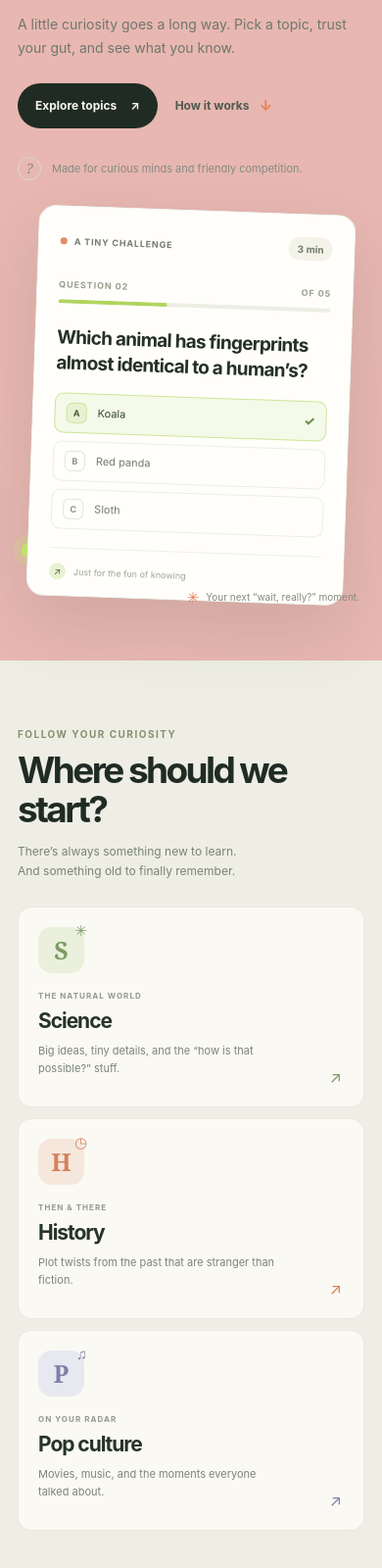
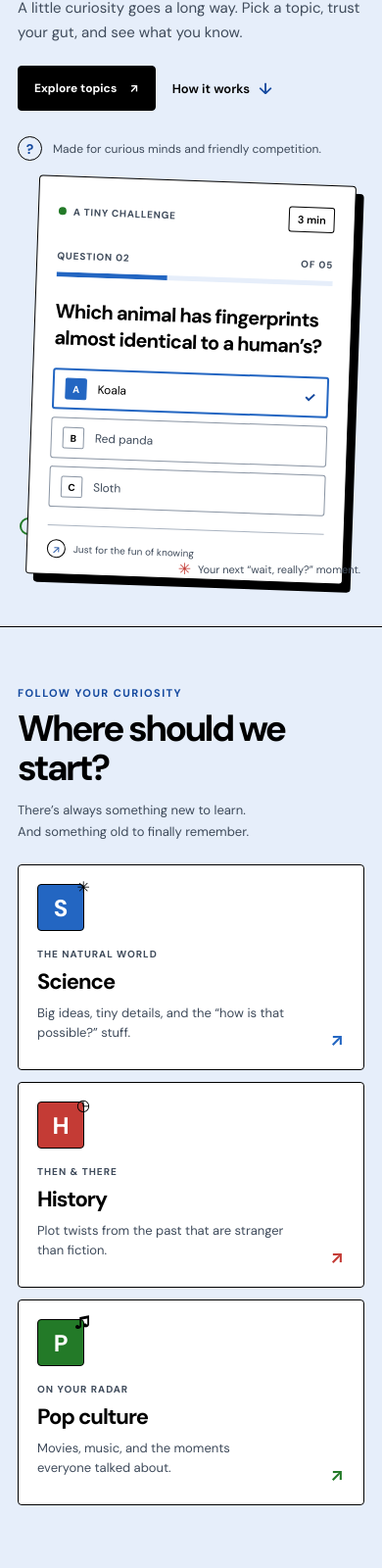
Before and after one commit to pineapple-porty/quizzz-app, a website: page public/index.html in a window 390 px wide. Shown: the part 307-1907 px from the top of the page at 98% size. Drawn offline with Linux system fonts and the light colour scheme.

Commit message:
finished up styling for the one page existing

```diff
--- a/public/index.html
+++ b/public/index.html
@@ -3,10 +3,13 @@
   <head>
     <meta charset="utf-8">
     <meta name="viewport" content="width=device-width, initial-scale=1">
-    <meta name="theme-color" content="#e8b7b2">
+    <meta name="theme-color" content="#e6eefa">
     <meta name="description" content="A better kind of brain break. Pick a topic, follow your curiosity, and see what you know.">
     <title>zachs-quiz — Big questions. Good vibes.</title>
     <link rel="icon" type="image/svg+xml" href="/favicon.svg">
+    <link rel="preconnect" href="https://fonts.googleapis.com">
+    <link rel="preconnect" href="https://fonts.gstatic.com" crossorigin>
+    <link href="https://fonts.googleapis.com/css2?family=DM+Sans:wght@400..700&display=swap" rel="stylesheet">
     <link rel="stylesheet" href="/styles.css">
     <script src="/app.js" defer></script>
   </head>
--- a/public/styles.css
+++ b/public/styles.css
@@ -1,9 +1,18 @@
 :root {
-  --bg-page: #e8b7b2;
+  --color-bg-base: #e6eefa;
+  --color-text-main: #000000;
+  --color-surface: #ffffff;
+  --color-accent-blue: #13489e;
+  --color-accent-red: #9e1313;
+  --color-accent-green: #159e13;
+  --color-accent-blue-light: #2366c2;
+  --color-accent-red-light: #c43b35;
+  --color-accent-green-light: #237a28;
+  --color-text-secondary: #3f4b5b;
   color-scheme: light;
-  font-family: Inter, ui-sans-serif, system-ui, -apple-system, BlinkMacSystemFont, "Segoe UI", sans-serif;
-  color: #202c23;
-  background: var(--bg-page);
+  font-family: "DM Sans", system-ui, -apple-system, BlinkMacSystemFont, "Segoe UI", Roboto, sans-serif;
+  color: var(--color-text-main);
+  background: var(--color-bg-base);
   font-synthesis: none;
   text-rendering: optimizeLegibility;
   scroll-behavior: smooth;
@@ -16,7 +25,7 @@
 body {
   min-width: 320px;
   margin: 0;
-  background: var(--bg-page);
+  background: var(--color-bg-base);
 }
 
 button,
@@ -40,23 +49,29 @@ a {
   left: 10px;
   padding: 10px 14px;
   transform: translateY(-150%);
-  border-radius: 8px;
-  color: #fff;
-  background: #202c23;
+  border: 1px solid var(--color-text-main);
+  border-radius: 4px;
+  color: var(--color-surface);
+  background: var(--color-text-main);
 }
 
 .skip-link:focus {
   transform: translateY(0);
 }
 
+:focus-visible {
+  outline: 3px solid var(--color-accent-blue-light);
+  outline-offset: 3px;
+}
+
 .site-header {
   position: relative;
   z-index: 5;
-  border-bottom: 1px solid rgba(32, 44, 35, 0.1);
+  border-bottom: 1px solid var(--color-text-main);
 }
 
 .header-inner {
-  min-height: 82px;
+  min-height: 76px;
   display: flex;
   align-items: center;
   justify-content: space-between;
@@ -65,10 +80,10 @@ a {
 .brand {
   display: inline-flex;
   align-items: center;
-  gap: 11px;
-  color: #202c23;
+  gap: 10px;
+  color: var(--color-text-main);
   font-size: 17px;
-  font-weight: 780;
+  font-weight: 700;
   letter-spacing: -0.055em;
   text-decoration: none;
 }
@@ -78,10 +93,10 @@ a {
   height: 34px;
   display: grid;
   place-items: center;
-  border-radius: 11px;
-  color: #202c23;
-  background: #c9ed6d;
-  font-family: Georgia, serif;
+  border: 1px solid var(--color-text-main);
+  border-radius: 4px;
+  color: var(--color-surface);
+  background: var(--color-text-main);
   font-size: 22px;
   font-style: italic;
   font-weight: 700;
@@ -91,11 +106,10 @@ a {
 .site-nav {
   display: flex;
   align-items: center;
-  gap: 36px;
+  gap: 32px;
 }
 
 .site-nav > a:not(.button) {
-  color: #626c61;
   font-size: 13px;
   font-weight: 600;
   text-decoration: none;
@@ -104,40 +118,42 @@ a {
 
 .site-nav > a:not(.button):hover,
 .footer-top:hover {
-  color: #202c23;
+  color: var(--color-accent-blue);
 }
 
 .button {
-  min-height: 50px;
+  min-height: 48px;
   display: inline-flex;
   align-items: center;
   justify-content: center;
-  gap: 20px;
-  padding: 0 21px;
-  border: 1px solid transparent;
-  border-radius: 999px;
+  gap: 18px;
+  padding: 0 20px;
+  border: 1px solid var(--color-text-main);
+  border-radius: 4px;
   font-size: 13px;
   font-weight: 700;
   text-decoration: none;
-  transition: background 160ms ease, color 160ms ease, transform 160ms ease;
+  transition: background-color 160ms ease, color 160ms ease, transform 160ms ease, box-shadow 160ms ease;
 }
 
 .button:hover {
-  transform: translateY(-2px);
+  transform: translate(-2px, -2px);
+  box-shadow: 3px 3px 0 var(--color-text-main);
 }
 
 .button--small {
   min-height: 40px;
-  gap: 15px;
-  padding-inline: 17px;
-  color: #f8f7f0;
-  background: #202c23;
+  gap: 14px;
+  padding-inline: 16px;
+  color: var(--color-surface);
+  background: var(--color-text-main);
   font-size: 12px;
 }
 
 .button--small:hover,
 .button--primary:hover {
-  background: #344438;
+  color: var(--color-text-main);
+  background: var(--color-bg-base);
 }
 
 .menu-toggle {
@@ -145,86 +161,81 @@ a {
 }
 
 .hero {
-  min-height: 620px;
+  min-height: 590px;
   display: grid;
-  grid-template-columns: 1fr 0.9fr;
+  grid-template-columns: 1fr 0.92fr;
   align-items: center;
-  gap: 55px;
-  padding-top: 50px;
-  padding-bottom: 78px;
+  gap: 48px;
+  padding-top: 48px;
+  padding-bottom: 64px;
 }
 
 .hero-copy {
-  padding: 20px 0 0;
+  padding: 18px 0 0;
 }
 
 .eyebrow {
   display: flex;
   align-items: center;
   gap: 9px;
-  margin: 0 0 23px;
-  color: #717a6e;
-  font-size: 10px;
-  font-weight: 750;
-  letter-spacing: 0.15em;
+  margin: 0 0 22px;
+  color: var(--color-accent-blue);
+  font-size: 11px;
+  font-weight: 700;
+  letter-spacing: 0.13em;
 }
 
 .eyebrow-spark {
-  color: #e87f56;
-  font-size: 17px;
+  color: var(--color-accent-red-light);
+  font-size: 18px;
 }
 
 .hero h1 {
+  max-width: 620px;
   margin: 0;
-  color: #202c23;
-  font-size: clamp(58px, 7.2vw, 91px);
-  font-weight: 720;
+  color: var(--color-text-main);
+  font-size: clamp(58px, 7.1vw, 88px);
+  font-weight: 700;
   letter-spacing: -0.085em;
-  line-height: 0.99;
+  line-height: 0.98;
 }
 
 .hero h1 span {
-  color: #7d9365;
-  font-family: Georgia, "Times New Roman", serif;
-  font-size: 0.91em;
-  font-weight: 500;
-  font-style: italic;
-  letter-spacing: -0.085em;
+  color: var(--color-accent-blue-light);
 }
 
 .hero-description {
   max-width: 430px;
-  margin: 25px 0 0;
-  color: #6e776b;
+  margin: 24px 0 0;
+  color: var(--color-text-secondary);
   font-size: 16px;
-  line-height: 1.75;
+  line-height: 1.65;
 }
 
 .hero-actions {
   display: flex;
   align-items: center;
-  gap: 25px;
-  margin-top: 30px;
+  gap: 24px;
+  margin-top: 28px;
 }
 
 .button--primary {
-  color: #f8f7f0;
-  background: #202c23;
+  color: var(--color-surface);
+  background: var(--color-text-main);
 }
 
 .text-link {
   display: inline-flex;
   align-items: center;
-  gap: 10px;
-  color: #4e5a4d;
-  font-size: 12px;
-  font-weight: 650;
+  gap: 9px;
+  font-size: 13px;
+  font-weight: 600;
   text-decoration: none;
 }
 
 .text-link span {
-  color: #e87f56;
-  font-size: 15px;
+  color: var(--color-accent-blue);
+  font-size: 16px;
   transition: transform 160ms ease;
 }
 
@@ -236,27 +247,26 @@ a {
   display: flex;
   align-items: center;
   gap: 11px;
-  margin-top: 47px;
-  color: #858b7f;
-  font-size: 11px;
+  margin-top: 40px;
+  color: var(--color-text-secondary);
+  font-size: 12px;
 }
 
 .note-mark {
-  width: 24px;
-  height: 24px;
+  width: 25px;
+  height: 25px;
   display: grid;
   place-items: center;
-  border: 1px solid #d8dacc;
+  border: 1px solid var(--color-text-main);
   border-radius: 50%;
-  color: #7d9365;
-  font-family: Georgia, serif;
+  color: var(--color-accent-blue);
   font-size: 14px;
-  font-style: italic;
+  font-weight: 700;
 }
 
 .hero-visual {
   position: relative;
-  min-height: 445px;
+  min-height: 440px;
   display: grid;
   place-items: center;
   isolation: isolate;
@@ -265,31 +275,31 @@ a {
 .visual-orbit {
   position: absolute;
   z-index: -1;
-  border: 1px solid rgba(125, 147, 101, 0.22);
+  border: 1px solid var(--color-text-main);
   border-radius: 50%;
 }
 
 .orbit-one {
-  width: 405px;
-  height: 405px;
+  width: 395px;
+  height: 395px;
   transform: rotate(-27deg) scaleY(0.65);
 }
 
 .orbit-two {
-  width: 360px;
-  height: 360px;
+  width: 350px;
+  height: 350px;
   transform: rotate(42deg) scaleY(0.65);
 }
 
 .quiz-preview {
   position: relative;
   width: min(100%, 378px);
-  padding: 25px 27px 17px;
+  padding: 24px 26px 17px;
   transform: rotate(2deg);
-  border: 1px solid rgba(39, 56, 40, 0.08);
-  border-radius: 18px;
-  background: #fffefa;
-  box-shadow: 0 26px 70px rgba(46, 59, 43, 0.13);
+  border: 1px solid var(--color-text-main);
+  border-radius: 4px;
+  background: var(--color-surface);
+  box-shadow: 8px 8px 0 var(--color-text-main);
 }
 
 .preview-topline,
@@ -304,59 +314,56 @@ a {
   display: inline-flex;
   align-items: center;
   gap: 7px;
-  color: #737b70;
-  font-size: 9px;
-  font-weight: 750;
-  letter-spacing: 0.09em;
+  color: var(--color-text-secondary);
+  font-size: 10px;
+  font-weight: 700;
+  letter-spacing: 0.07em;
 }
 
 .live-dot {
-  width: 7px;
-  height: 7px;
+  width: 8px;
+  height: 8px;
   border-radius: 50%;
-  background: #e78b63;
+  background: var(--color-accent-green-light);
 }
 
 .preview-time {
-  padding: 6px 9px;
-  border-radius: 999px;
-  color: #6f7969;
-  background: #f3f3e9;
-  font-size: 10px;
-  font-weight: 650;
+  padding: 5px 8px;
+  border: 1px solid var(--color-text-main);
+  border-radius: 3px;
+  font-size: 11px;
+  font-weight: 600;
 }
 
 .question-progress {
-  margin-top: 27px;
-  color: #98a08f;
-  font-size: 9px;
-  font-weight: 750;
-  letter-spacing: 0.1em;
+  margin-top: 26px;
+  color: var(--color-text-secondary);
+  font-size: 10px;
+  font-weight: 700;
+  letter-spacing: 0.08em;
 }
 
 .progress-track {
-  height: 4px;
+  height: 5px;
   overflow: hidden;
   margin-top: 10px;
-  border-radius: 999px;
-  background: #eceee4;
+  background: var(--color-bg-base);
 }
 
 .progress-track span {
   width: 40%;
   height: 100%;
   display: block;
-  border-radius: inherit;
-  background: #b1d45e;
+  background: var(--color-accent-blue-light);
 }
 
 .quiz-preview h2 {
   margin: 22px 0 17px;
-  color: #253126;
-  font-size: 19px;
-  font-weight: 690;
+  color: var(--color-text-main);
+  font-size: 20px;
+  font-weight: 700;
   letter-spacing: -0.04em;
-  line-height: 1.36;
+  line-height: 1.35;
 }
 
 .answer-list {
@@ -368,67 +375,66 @@ a {
 }
 
 .answer-option {
-  min-height: 41px;
+  min-height: 42px;
   display: flex;
   align-items: center;
   gap: 11px;
   padding: 0 11px;
-  border: 1px solid #eceee8;
-  border-radius: 9px;
-  color: #747c70;
-  font-size: 11px;
+  border: 1px solid #8994a3;
+  border-radius: 3px;
+  color: var(--color-text-secondary);
+  font-size: 12px;
 }
 
 .answer-letter {
-  width: 21px;
-  height: 21px;
+  width: 22px;
+  height: 22px;
   display: grid;
   place-items: center;
-  border: 1px solid #e2e5dd;
-  border-radius: 6px;
-  color: #8b9387;
-  font-size: 9px;
-  font-weight: 750;
+  border: 1px solid #8994a3;
+  border-radius: 2px;
+  color: var(--color-text-main);
+  font-size: 10px;
+  font-weight: 700;
 }
 
 .answer-option--selected {
-  border-color: #cde597;
-  color: #374a30;
-  background: #f4f9e9;
+  border: 2px solid var(--color-accent-blue-light);
+  color: var(--color-text-main);
 }
 
 .answer-option--selected .answer-letter {
-  border-color: #cde597;
-  color: #465b33;
-  background: #e8f2d3;
+  border-color: var(--color-accent-blue-light);
+  color: var(--color-surface);
+  background: var(--color-accent-blue-light);
 }
 
 .answer-check {
   margin-left: auto;
-  color: #719347;
-  font-size: 13px;
-  font-weight: 800;
+  color: var(--color-accent-blue);
+  font-size: 14px;
+  font-weight: 700;
 }
 
 .preview-footer {
   justify-content: flex-start;
   gap: 8px;
-  margin-top: 19px;
-  padding-top: 15px;
-  border-top: 1px solid #f0f0e9;
-  color: #a0a598;
-  font-size: 9px;
+  margin-top: 18px;
+  padding-top: 14px;
+  border-top: 1px solid #aab4c1;
+  color: var(--color-text-secondary);
+  font-size: 10px;
 }
 
 .preview-footer-icon {
-  width: 17px;
-  height: 17px;
+  width: 19px;
+  height: 19px;
   display: grid;
   place-items: center;
+  border: 1px solid var(--color-text-main);
   border-radius: 50%;
-  color: #526644;
-  background: #e8f2d3;
-  font-size: 10px;
+  color: var(--color-accent-blue);
+  font-size: 11px;
 }
 
 .floaty {
@@ -437,43 +443,42 @@ a {
 }
 
 .floaty-star {
-  top: 53px;
-  right: 36px;
-  color: #e87f56;
+  top: 46px;
+  right: 27px;
+  color: var(--color-accent-red-light);
   font-size: 38px;
   transform: rotate(12deg);
 }
 
 .floaty-dot {
-  bottom: 49px;
-  left: 29px;
-  width: 17px;
-  height: 17px;
+  bottom: 45px;
+  left: 27px;
+  width: 18px;
+  height: 18px;
+  border: 2px solid var(--color-accent-green-light);
   border-radius: 50%;
-  background: #c9ed6d;
-  box-shadow: 0 0 0 8px rgba(201, 237, 109, 0.2);
 }
 
 .visual-caption {
   position: absolute;
   right: 2px;
-  bottom: 3px;
+  bottom: 1px;
   display: flex;
   align-items: center;
   gap: 7px;
   margin: 0;
-  color: #858b7f;
-  font-size: 10px;
+  color: var(--color-text-secondary);
+  font-size: 11px;
 }
 
 .visual-caption span {
-  color: #e87f56;
-  font-size: 15px;
+  color: var(--color-accent-red-light);
+  font-size: 16px;
 }
 
 .topic-section {
-  padding: 94px 0 107px;
-  background: #eeeee4;
+  padding: 78px 0 92px;
+  border-top: 1px solid var(--color-text-main);
 }
 
 .section-heading {
@@ -481,29 +486,28 @@ a {
   align-items: flex-end;
   justify-content: space-between;
   gap: 30px;
-  margin-bottom: 34px;
+  margin-bottom: 30px;
 }
 
 .section-heading .eyebrow {
-  margin-bottom: 11px;
-  color: #85906f;
+  margin-bottom: 10px;
 }
 
 .section-heading h2,
 .how-intro h2 {
   margin: 0;
-  color: #202c23;
-  font-size: clamp(32px, 4vw, 46px);
-  font-weight: 690;
+  color: var(--color-text-main);
+  font-size: clamp(34px, 4vw, 48px);
+  font-weight: 700;
   letter-spacing: -0.07em;
   line-height: 1.08;
 }
 
 .section-note {
   margin: 0 0 3px;
-  color: #7b8376;
-  font-size: 12px;
-  line-height: 1.7;
+  color: var(--color-text-secondary);
+  font-size: 13px;
+  line-height: 1.65;
 }
 
 .topic-grid {
@@ -514,129 +518,128 @@ a {
 
 .topic-card {
   position: relative;
-  min-height: 256px;
-  padding: 23px 23px 25px;
+  min-height: 250px;
+  padding: 22px;
   overflow: hidden;
-  border: 1px solid rgba(32, 44, 35, 0.07);
-  border-radius: 14px;
-  background: #faf9f3;
-  transition: transform 180ms ease, box-shadow 180ms ease;
+  border: 1px solid var(--color-text-main);
+  border-radius: 4px;
+  background: var(--color-surface);
+  transition: transform 160ms ease, box-shadow 160ms ease;
 }
 
 .topic-card:hover {
-  transform: translateY(-4px);
-  box-shadow: 0 14px 30px rgba(41, 53, 38, 0.08);
+  transform: translate(-3px, -3px);
+  box-shadow: 5px 5px 0 var(--color-text-main);
 }
 
 .topic-card--science {
-  --topic-color: #7c9b64;
-  --topic-bg: #eaf0dc;
+  --topic-color: var(--color-accent-blue-light);
 }
 
 .topic-card--history {
-  --topic-color: #d3815c;
-  --topic-bg: #f6e7dc;
+  --topic-color: var(--color-accent-red-light);
 }
 
 .topic-card--culture {
-  --topic-color: #7e80a7;
-  --topic-bg: #e8e8f0;
+  --topic-color: var(--color-accent-green-light);
 }
 
 .topic-icon {
-  width: 47px;
-  height: 47px;
+  width: 48px;
+  height: 48px;
   position: relative;
   display: grid;
   place-items: center;
-  margin-bottom: 25px;
-  border-radius: 14px;
-  color: var(--topic-color);
-  background: var(--topic-bg);
-  font-family: Georgia, serif;
-  font-size: 25px;
+  margin-bottom: 23px;
+  border: 1px solid var(--color-text-main);
+  border-radius: 4px;
+  color: var(--color-surface);
+  background: var(--topic-color);
+  font-size: 24px;
   font-weight: 700;
 }
 
 .topic-icon span {
   position: absolute;
-  top: -5px;
-  right: -3px;
-  color: var(--topic-color);
-  font-family: sans-serif;
-  font-size: 15px;
+  top: -8px;
+  right: -7px;
+  color: var(--color-text-main);
+  font-size: 16px;
 }
 
 .topic-kicker {
-  margin: 0 0 8px;
-  color: #939a8c;
-  font-size: 8px;
-  font-weight: 750;
-  letter-spacing: 0.13em;
+  margin: 0 0 7px;
+  color: var(--color-text-secondary);
+  font-size: 10px;
+  font-weight: 700;
+  letter-spacing: 0.1em;
 }
 
 .topic-card h3 {
   margin: 0;
-  color: #263328;
-  font-size: 21px;
-  font-weight: 690;
-  letter-spacing: -0.05em;
+  color: var(--color-text-main);
+  font-size: 22px;
+  font-weight: 700;
+  letter-spacing: -0.045em;
 }
 
 .topic-card > p:last-of-type {
   max-width: 255px;
-  margin: 9px 0 0;
-  color: #7d8579;
-  font-size: 11px;
-  line-height: 1.65;
+  margin: 8px 0 0;
+  color: var(--color-text-secondary);
+  font-size: 13px;
+  line-height: 1.55;
 }
 
 .topic-arrow {
   position: absolute;
-  right: 22px;
-  bottom: 20px;
+  right: 20px;
+  bottom: 18px;
   color: var(--topic-color);
-  font-size: 16px;
+  font-size: 18px;
+  font-weight: 700;
 }
 
 .how-section {
-  padding: 100px 0;
-  color: #f7f5ed;
-  background: #26362a;
+  padding: 86px 0;
+  color: var(--color-surface);
+  background: var(--color-text-main);
 }
 
 .how-inner {
   display: grid;
   grid-template-columns: 0.9fr 1fr;
-  gap: 13%;
+  gap: 12%;
   align-items: center;
 }
 
 .eyebrow--light {
-  margin-bottom: 18px;
-  color: #bfd48e;
+  margin-bottom: 17px;
+  color: var(--color-bg-base);
 }
 
 .how-intro h2 {
-  color: #f7f5ed;
+  color: var(--color-surface);
 }
 
 .how-intro > p:not(.eyebrow) {
-  max-width: 345px;
-  margin: 18px 0 25px;
-  color: #c0c8bb;
-  font-size: 13px;
-  line-height: 1.75;
+  max-width: 360px;
+  margin: 18px 0 24px;
+  color: #e6eefa;
+  font-size: 14px;
+  line-height: 1.7;
 }
 
 .button--light {
   min-height: 46px;
-  color: #26362a;
-  background: #c9ed6d;
+  color: var(--color-text-main);
+  background: var(--color-surface);
 }
 
 .button--light:hover {
-  background: #d7f38e;
+  color: var(--color-surface);
+  background: var(--color-text-main);
+  box-shadow: 3px 3px 0 var(--color-surface);
 }
 
 .steps-list {
@@ -649,42 +652,42 @@ a {
 
 .steps-list li {
   display: grid;
-  grid-template-columns: 45px 1fr;
-  gap: 18px;
-  padding: 21px 0;
-  border-bottom: 1px solid rgba(247, 245, 237, 0.14);
+  grid-template-columns: 43px 1fr;
+  gap: 17px;
+  padding: 20px 0;
+  border-bottom: 1px solid #69717c;
 }
 
 .steps-list li:first-child {
-  border-top: 1px solid rgba(247, 245, 237, 0.14);
+  border-top: 1px solid #69717c;
 }
 
 .step-number {
   padding-top: 2px;
-  color: #c9ed6d;
-  font-size: 10px;
-  font-weight: 750;
-  letter-spacing: 0.07em;
+  color: var(--color-bg-base);
+  font-size: 12px;
+  font-weight: 700;
+  letter-spacing: 0.06em;
 }
 
 .steps-list h3 {
   margin: 0;
-  color: #f7f5ed;
-  font-size: 15px;
-  font-weight: 650;
-  letter-spacing: -0.02em;
+  color: var(--color-surface);
+  font-size: 16px;
+  font-weight: 600;
 }
 
 .steps-list p {
   margin: 7px 0 0;
-  color: #aeb9ad;
-  font-size: 11px;
-  line-height: 1.6;
+  color: #e6eefa;
+  font-size: 13px;
+  line-height: 1.55;
 }
 
 .site-footer {
-  padding: 25px 0;
-  background: var(--bg-page);
+  padding: 24px 0;
+  border-top: 1px solid var(--color-text-main);
+  background: var(--color-bg-base);
 }
 
 .footer-inner {
@@ -701,18 +704,18 @@ a {
 .brand--footer .brand-mark {
   width: 28px;
   height: 28px;
-  border-radius: 9px;
   font-size: 18px;
 }
 
 .footer-inner p,
 .footer-top {
   margin: 0;
-  color: #858b7f;
-  font-size: 10px;
+  color: var(--color-text-secondary);
+  font-size: 12px;
 }
 
 .footer-top {
+  font-weight: 600;
   text-decoration: none;
   transition: color 160ms ease;
 }
@@ -724,14 +727,14 @@ a {
 
   .hero {
     min-height: auto;
-    grid-template-columns: 1fr 0.85fr;
+    grid-template-columns: 1fr 0.9fr;
     gap: 22px;
-    padding-top: 64px;
-    padding-bottom: 70px;
+    padding-top: 58px;
+    padding-bottom: 60px;
   }
 
   .hero h1 {
-    font-size: clamp(55px, 8vw, 72px);
+    font-size: clamp(52px, 8vw, 72px);
   }
 
   .hero-visual {
@@ -739,7 +742,7 @@ a {
   }
 
   .quiz-preview {
-    padding-inline: 20px;
+    padding-inline: 19px;
   }
 
   .orbit-one {
@@ -763,22 +766,22 @@ a {
   }
 
   .header-inner {
-    min-height: 70px;
+    min-height: 68px;
   }
 
   .site-nav {
     position: absolute;
-    top: 62px;
+    top: 59px;
     right: 18px;
     left: 18px;
     display: none;
     align-items: stretch;
     gap: 0;
-    padding: 9px;
-    border: 1px solid #e4e4d9;
-    border-radius: 14px;
-    background: #fffefa;
-    box-shadow: 0 15px 38px rgba(40, 52, 38, 0.14);
+    padding: 8px;
+    border: 1px solid var(--color-text-main);
+    border-radius: 4px;
+    background: var(--color-surface);
+    box-shadow: 4px 4px 0 var(--color-text-main);
   }
 
   .site-nav.is-open {
@@ -786,7 +789,7 @@ a {
   }
 
   .site-nav > a:not(.button) {
-    padding: 14px 12px;
+    padding: 13px 11px;
   }
 
   .site-nav .button {
@@ -800,33 +803,32 @@ a {
     align-content: center;
     justify-items: center;
     gap: 5px;
-    border: 1px solid #dedfd3;
-    border-radius: 50%;
+    border: 1px solid var(--color-text-main);
+    border-radius: 4px;
     background: transparent;
     cursor: pointer;
   }
 
   .menu-toggle span {
-    width: 15px;
-    height: 1.5px;
-    border-radius: 2px;
-    background: #26362a;
+    width: 16px;
+    height: 2px;
+    background: var(--color-text-main);
     transition: transform 160ms ease;
   }
 
   .menu-toggle[aria-expanded="true"] span:first-child {
-    transform: translateY(3.25px) rotate(45deg);
+    transform: translateY(3.5px) rotate(45deg);
   }
 
   .menu-toggle[aria-expanded="true"] span:last-child {
-    transform: translateY(-3.25px) rotate(-45deg);
+    transform: translateY(-3.5px) rotate(-45deg);
   }
 
   .hero {
     grid-template-columns: 1fr;
-    gap: 16px;
-    padding-top: 66px;
-    padding-bottom: 55px;
+    gap: 12px;
+    padding-top: 54px;
+    padding-bottom: 48px;
   }
 
   .hero-copy {
@@ -834,60 +836,61 @@ a {
   }
 
   .hero h1 {
-    font-size: clamp(58px, 13vw, 76px);
+    font-size: clamp(56px, 13vw, 74px);
   }
 
   .hero-description {
     max-width: 420px;
-    font-size: 14px;
+    font-size: 15px;
   }
 
   .hero-actions {
-    gap: 18px;
-    margin-top: 23px;
+    flex-wrap: wrap;
+    gap: 17px;
+    margin-top: 22px;
   }
 
   .button {
     min-height: 46px;
-    gap: 14px;
-    padding-inline: 17px;
+    gap: 13px;
+    padding-inline: 16px;
     font-size: 12px;
   }
 
   .hero-note {
-    margin-top: 29px;
+    margin-top: 26px;
   }
 
   .hero-visual {
-    min-height: 410px;
-    margin-top: 9px;
+    min-height: 390px;
+    margin-top: 8px;
   }
 
   .quiz-preview {
     width: min(100% - 30px, 370px);
-    padding: 23px 22px 16px;
+    padding: 22px 20px 16px;
   }
 
   .floaty-star {
-    right: 17px;
+    right: 13px;
   }
 
   .floaty-dot {
-    left: 4px;
+    left: 2px;
   }
 
   .visual-caption {
-    right: 5px;
+    right: 4px;
     bottom: 0;
   }
 
   .topic-section {
-    padding: 69px 0 75px;
+    padding: 60px 0 66px;
   }
 
   .section-heading {
     display: block;
-    margin-bottom: 25px;
+    margin-bottom: 23px;
   }
 
   .section-heading h2,
@@ -896,34 +899,34 @@ a {
   }
 
   .section-note {
-    margin-top: 13px;
+    margin-top: 12px;
   }
 
   .topic-grid {
     grid-template-columns: 1fr;
-    gap: 11px;
+    gap: 12px;
   }
 
   .topic-card {
-    min-height: 205px;
-    padding: 20px;
+    min-height: 210px;
+    padding: 19px;
   }
 
   .topic-icon {
-    margin-bottom: 18px;
+    margin-bottom: 17px;
   }
 
   .how-section {
-    padding: 70px 0;
+    padding: 62px 0;
   }
 
   .how-inner {
     grid-template-columns: 1fr;
-    gap: 47px;
+    gap: 40px;
   }
 
   .steps-list li {
-    grid-template-columns: 37px 1fr;
+    grid-template-columns: 38px 1fr;
     gap: 12px;
   }
 
--- a/server.js
+++ b/server.js
@@ -3,7 +3,7 @@ const express = require("express");
 const { pool } = require("./src/db");
 
 const app = express();
-const port = Number(process.env.PORT) || 3000;
+const port = Number(process.env.PORT) || 5000;
 
 app.disable("x-powered-by");
 app.use(express.json({ limit: "1mb" }));
```
Also changed, not shown: AI_docs/design_instructions.md (+3 -1 lines), src/db.js (+31 -15 lines), 1 other file.
